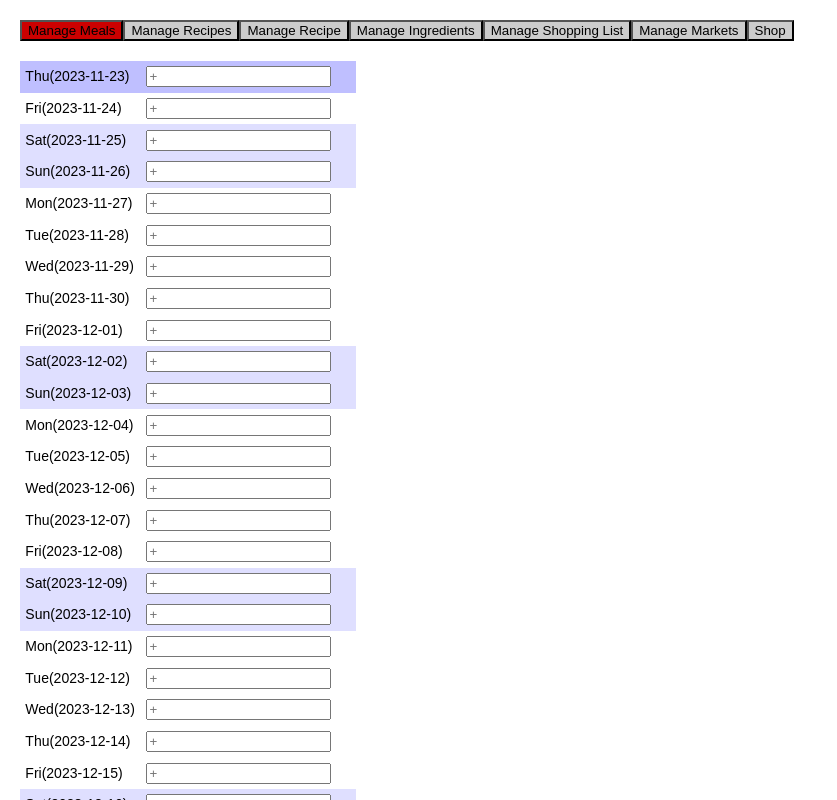
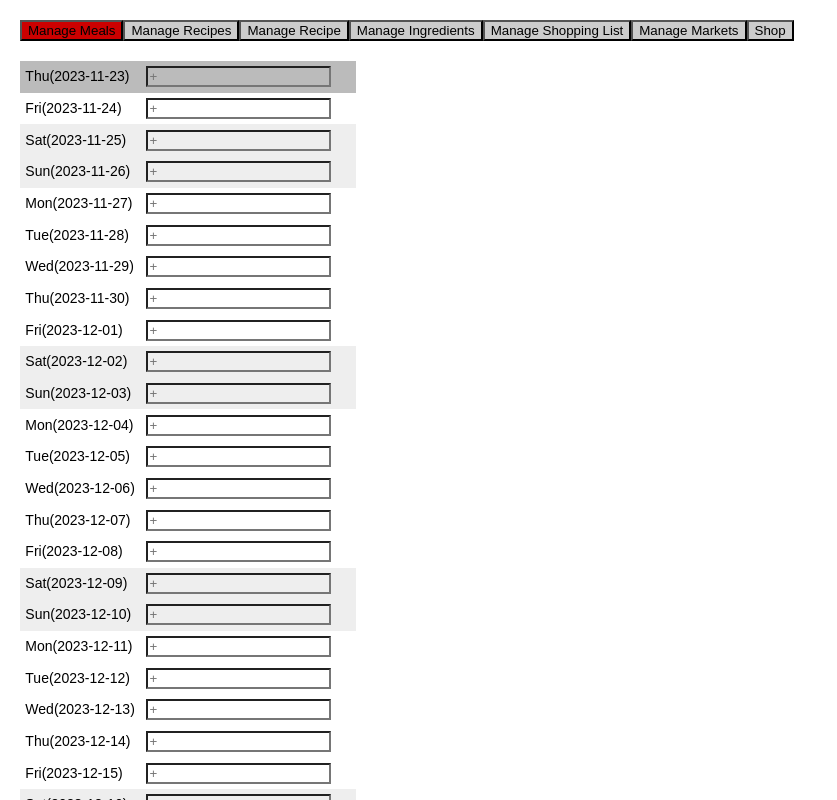
Before and after one commit to btdrucke/liststr3, a React (Create React App) app: page / in a window 1280 px wide. Both pictures are taken after a click on the button "Manage Meals". Shown: the top 800 px of the page, without its empty margins (0-837 px from the left). Built offline with nearby package versions, Linux system fonts and the light colour scheme.

Commit message:
Suggestion menu styling.  Refactored use of dayjs.

```diff
--- a/src/common/dateUtils.ts
+++ b/src/common/dateUtils.ts
@@ -5,15 +5,24 @@ export function toDatestamp(date: Dayjs): string {
     return date.format('YYYY-MM-DD')
 }
 
-export function currentDateStamp(): string {
+export function todayDatestamp(): string {
     return toDatestamp(dayjs())
 }
 
-export function isWeekend(date: Dayjs): boolean {
+export function isWeekend(datestamp: string): boolean {
+    const date = dayjs(datestamp)
     const dayNum = date.day()
     return dayNum === 0 || dayNum === 6 // Sunday or Saturday
 }
 
-export function isToday(date: Dayjs):boolean {
-    return dayjs().isSame(date, 'day')
+export function isToday(datestamp: string): boolean {
+    return datestamp === todayDatestamp()
 }
+
+export function dayOfWeek(datestamp: string): string {
+    return dayjs(datestamp).format('ddd')
+}
+
+export function addDays(datestamp: string, numDays: number): string {
+    return toDatestamp(dayjs(datestamp).add(numDays, 'day'))
+}
--- a/src/common/style.module.css
+++ b/src/common/style.module.css
@@ -1,4 +1,5 @@
 .addItem {
+    background-color: transparent;
 }
 
 .editableItem {
@@ -7,10 +8,13 @@
 }
 
 .suggestionMenu {
-    background-color: yellowgreen;
+    background-color: white;
+    border: solid thin black;
     overflow-y:auto;
     overflow-x:hidden;
     max-height:150px;
+    position: fixed;
+    box-shadow: 0 3px 5px 3px #0004;
 }
 
 .suggestionItem {
--- a/src/features/markets/style.module.css
+++ b/src/features/markets/style.module.css
@@ -1,9 +1,5 @@
 .list {
 
-}
-
-.editableItem {
-    border: none;
 }
 
 .marketBackground0 {
@@ -30,10 +26,3 @@
 .marketBackground7 {
     background-color: #3f7a7a88;
 }
-
-.enabled {
-    background-color: #cc0000;
-}
-.disabled {
-    background-color: #ccc;
-}
--- a/src/features/meals/MealDay.tsx
+++ b/src/features/meals/MealDay.tsx
@@ -1,6 +1,5 @@
-import {Dayjs} from "dayjs"
 import {createItem, MealModel, rescheduleMeal} from "./slice"
-import {isToday, isWeekend, toDatestamp} from "../../common/dateUtils"
+import {dayOfWeek, isToday, isWeekend} from "../../common/dateUtils"
 import style from "./style.module.css"
 import {classes} from "../../common/classUtils"
 import Meal from "./Meal"
@@ -15,16 +14,16 @@ import {BaseItem} from "../../common/BaseItem"
 import {nanoid} from "@reduxjs/toolkit"
 
 interface MealDayProps {
-    date: Dayjs
+    datestamp: string
     meals: MealModel[]
 }
 
-const MealDay = ({date, meals}: MealDayProps) => {
+const MealDay = ({datestamp, meals}: MealDayProps) => {
     const dispatch = useAppDispatch()
     const recipes = useSelector(selectRecipes)
 
     const onDrop = (draggingItem: MealModel) => {
-        dispatch(rescheduleMeal({id: draggingItem.id, datestamp: toDatestamp(date)}))
+        dispatch(rescheduleMeal({id: draggingItem.id, datestamp: datestamp}))
     }
 
     const [{isOver, canDrop}, drop] = useDrop(
@@ -37,12 +36,8 @@ const MealDay = ({date, meals}: MealDayProps) => {
                 canDrop: monitor.canDrop()
             })
         }),
-        [toDatestamp(date)]
+        [datestamp]
     )
-
-    const dayOfWeek = (date: Dayjs) => date.format('ddd')
-    const rowColorClass = (isToday(date) && style.today) || (isWeekend(date) && style.weekend)
-    const datestamp = toDatestamp(date)
 
     const onCreateFromName = (name: string) => {
         dispatch(createItem({name: name, datestamp: datestamp}))
@@ -56,10 +51,12 @@ const MealDay = ({date, meals}: MealDayProps) => {
         dispatch(createItem({name: name, datestamp: datestamp, recipeId: nanoid()}))
     }
 
+    const rowClass = (isToday(datestamp) && style.today) || (isWeekend(datestamp) && style.weekend)
+
     return (
-        <div className={classes(style.tableRow, rowColorClass)}>
+        <div className={classes(style.tableRow, rowClass)}>
             <span className={style.tableCell}>
-                {dayOfWeek(date)}({datestamp})
+                {dayOfWeek(datestamp)}({datestamp})
             </span>
             <span
                 ref={drop}
--- a/src/features/meals/Meals.tsx
+++ b/src/features/meals/Meals.tsx
@@ -2,35 +2,34 @@ import React, {useMemo, useState} from "react"
 import {MealModel, selectItems} from "./slice"
 import {useAppSelector} from "../../app/hooks"
 import style from "./style.module.css"
-import {toDatestamp} from "../../common/dateUtils"
 import _ from "lodash"
-import dayjs, {Dayjs} from "dayjs"
 import MealDay from "./MealDay"
+import {addDays, todayDatestamp} from "../../common/dateUtils"
 
-type MealDayModel = { date: Dayjs, meals: MealModel[] }
+type MealDayModel = { datestamp: string, meals: MealModel[] }
 
 export const Meals = () => {
     const meals = useAppSelector(selectItems)
-    const [today, setToday] = useState(dayjs())
+    const [today, setToday] = useState(todayDatestamp)
 
-    const otherToday = dayjs()
-    if (!otherToday.isSame(today, 'day')) {
+    const otherToday = todayDatestamp()
+    if (otherToday !== today) {
         setToday(otherToday)
     }
 
-    const calculateMealDays = (today: Dayjs, meals: MealModel[]): MealDayModel[]  => {
-        const todayPlusWeek = today.add(6, 'day')
-        const earliestItem = dayjs(_.first(meals)?.datestamp)
-        const latestItemPlusDay = dayjs(_.last(meals)?.datestamp).add(1, 'day')
-        const firstDate = today.isBefore(earliestItem, 'day') ? today : earliestItem
+    const calculateMealDays = (today: string, meals: MealModel[]): MealDayModel[] => {
+        const todayPlusWeek = addDays(today, 6)
+        const earliestItem = _.first(meals)?.datestamp || today
+        const latestItemPlusDay = addDays(_.last(meals)?.datestamp || today, 1)
+        const firstDate = today < earliestItem ? today : earliestItem
 
         let days: MealDayModel[] = []
         for (
             let date = firstDate;
-            !(date.isAfter(todayPlusWeek, 'day') && date.isAfter(latestItemPlusDay, 'day'));
-            date = date.add(1, 'day')
+            !(date > todayPlusWeek && date > latestItemPlusDay);
+            date = addDays(date, 1)
         ) {
-            days.push({date: date, meals: meals.filter(it => date.isSame(it.datestamp, 'day'))})
+            days.push({datestamp: date, meals: meals.filter(it => date === it.datestamp)})
         }
         return days
     }
@@ -39,10 +38,10 @@ export const Meals = () => {
 
     return (
         <div className={style.table}>
-            {days.map(({date, meals}) =>
+            {days.map(({datestamp, meals}) =>
                 <MealDay
-                    key={toDatestamp(date)}
-                    date={date}
+                    key={datestamp}
+                    datestamp={datestamp}
                     meals={meals}
                 />
             )}
--- a/src/features/meals/slice.ts
+++ b/src/features/meals/slice.ts
@@ -1,9 +1,8 @@
 import {createSelector, createSlice, nanoid, PayloadAction} from "@reduxjs/toolkit"
 import {BaseItem, renameItemReducer} from "../../common/BaseItem"
-import dayjs from 'dayjs'
 import {RootState} from "../../app/store"
 import _ from "lodash"
-import {toDatestamp} from "../../common/dateUtils"
+import {todayDatestamp} from "../../common/dateUtils"
 import {deleteItemReducer, equalsId, findById} from "../../common/IdOwner"
 import {IsChecked, toggleIsCheckedReducer} from "../../common/IsChecked"
 
@@ -15,7 +14,7 @@ export interface MealModel extends BaseItem, IsChecked {
 function createModel(name: string, datestamp?: string, id?: string, recipeId?: string): MealModel {
     return {
         name: name,
-        datestamp: datestamp || toDatestamp(dayjs()),
+        datestamp: datestamp || todayDatestamp(),
         id: id || nanoid(),
         isChecked: false,
         recipeId: recipeId,
--- a/src/features/meals/style.module.css
+++ b/src/features/meals/style.module.css
@@ -21,11 +21,11 @@
 }
 
 .today {
-    background-color: #0000ff40;
+    background-color: #0004;
 }
 
 .weekend {
-    background-color: #0000ff20;
+    background-color: #0001;
 }
 
 .isDragging {
```
